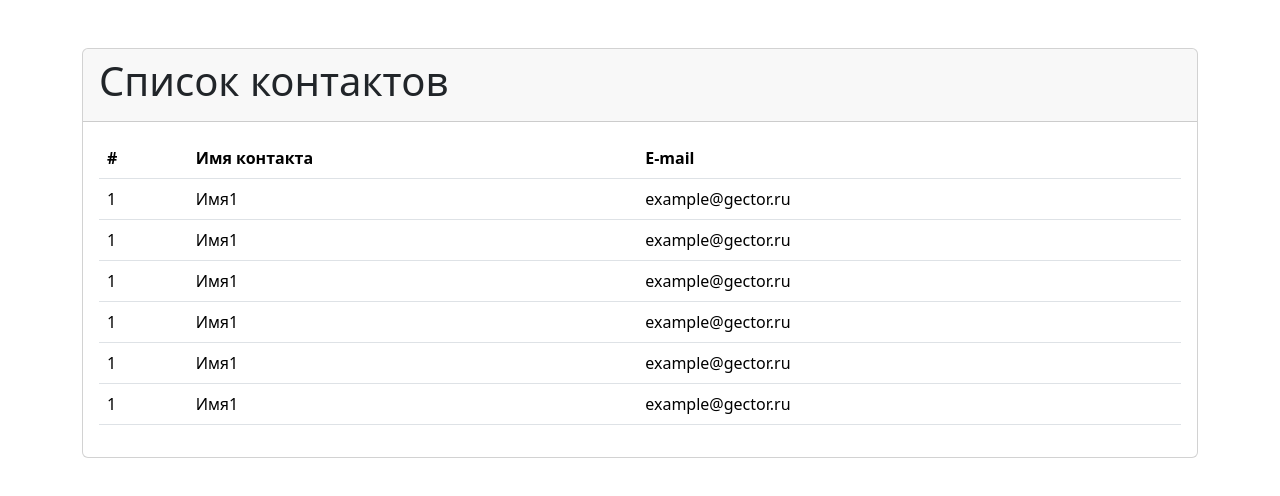
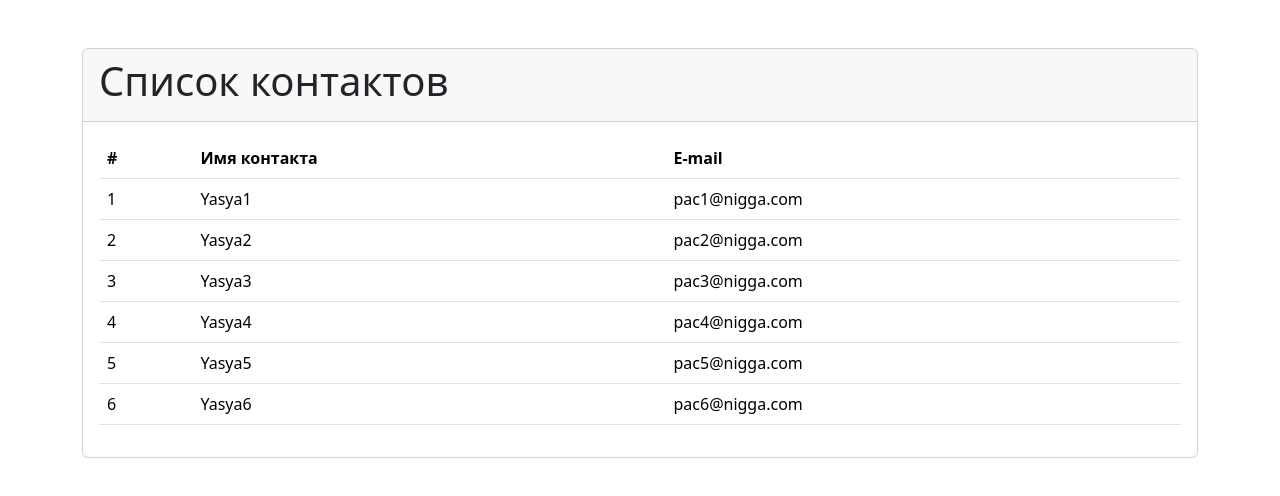
Before and after one commit to rkudashev/ContactClient, a React (Create React App) app in the folder client/: page / in a window 1280 px wide. Shown: the top 496 px of the page. Built offline with nearby package versions, Linux system fonts and the light colour scheme.

Commit message:
Прокинул данные в реакт компоненты через параметры.

```diff
--- a/client/src/App.js
+++ b/client/src/App.js
@@ -1,4 +1,13 @@
 import TableContact from "./layout/TableContact/TableContact";
+
+const contacts = [
+  {id: 1, name: "Yasya1", email: "pac1@nigga.com"},
+  {id: 2, name: "Yasya2", email: "pac2@nigga.com"},
+  {id: 3, name: "Yasya3", email: "pac3@nigga.com"},
+  {id: 4, name: "Yasya4", email: "pac4@nigga.com"},
+  {id: 5, name: "Yasya5", email: "pac5@nigga.com"},
+  {id: 6, name: "Yasya6", email: "pac6@nigga.com"},
+]
 
 const App = () => {
   return (
@@ -9,7 +18,7 @@ const App = () => {
         </div>
 
         <div className="card-body">
-          <TableContact/>
+          <TableContact contacts={contacts}/>
         </div>
       </div>
     </div>
--- a/client/src/layout/TableContact/TableContact.jsx
+++ b/client/src/layout/TableContact/TableContact.jsx
@@ -1,7 +1,8 @@
 import React from "react"
 import RowTableContact from "./components/RowTableContact";
 
-const TableContact = () => {
+const TableContact = (props) => {
+  const contacts = props.contacts;
   return(
     <table className="table table-hover">
       <thead>
@@ -12,12 +13,15 @@ const TableContact = () => {
         </tr>
       </thead>
       <tbody>
-                <RowTableContact/>
-                <RowTableContact/>
-                <RowTableContact/>
-                <RowTableContact/>
-                <RowTableContact/>
-                <RowTableContact/>
+        {
+          contacts.map(
+            contact => (
+              <RowTableContact id={contact.id}
+                              name={contact.name}
+                              email={contact.email} />
+            )
+          )
+        }
       </tbody>
     </table>
   )
--- a/client/src/layout/TableContact/components/RowTableContact.jsx
+++ b/client/src/layout/TableContact/components/RowTableContact.jsx
@@ -1,14 +1,14 @@
 import React from "react"
 
 
-const RowTableContact = () => {
-    return(
-        <tr>
-            <td>1</td>
-            <td>Имя1</td>
-            <td>example@gector.ru</td>
-        </tr>
-    );
+const RowTableContact = (props) => {
+  return(
+    <tr>
+      <td>{props.id}</td>
+      <td>{props.name}</td>
+      <td>{props.email}</td>
+    </tr>
+  );
 }
 
 export default RowTableContact;
```
Lines whose indentation alone changed are shown as unchanged.
